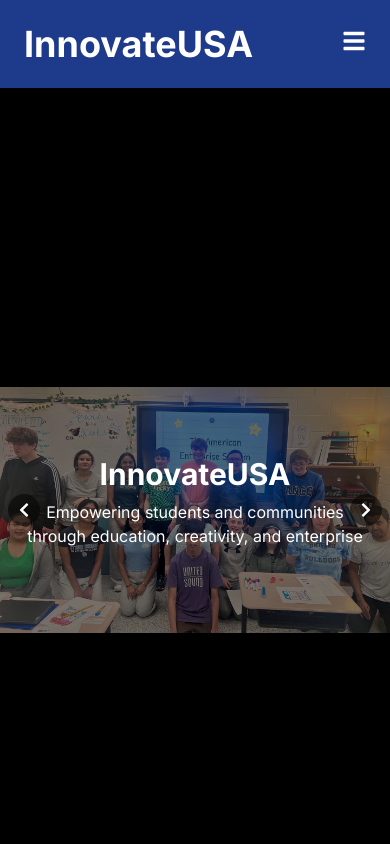
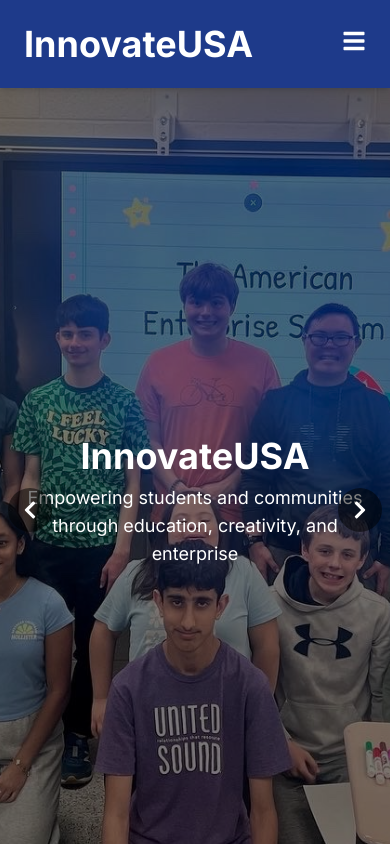
Before and after one commit to arao761/innovate-usa, a Next.js app: page / in a window 390 px wide. Shown: the top 844 px of the page. Built offline with nearby package versions, Linux system fonts and the light colour scheme.

Commit message:
hoepfult his works

```diff
--- a/components/HeroSection.tsx
+++ b/components/HeroSection.tsx
@@ -16,6 +16,7 @@
 
     const goToPrevious = (e: React.MouseEvent) => {
         e.stopPropagation();
+        console.log('Previous button clicked');
         setCurrentImageIndex((prevIndex) =>
             prevIndex === 0 ? images.length - 1 : prevIndex - 1
         );
@@ -23,24 +24,19 @@
 
     const goToNext = (e: React.MouseEvent) => {
         e.stopPropagation();
+        console.log('Next button clicked');
         setCurrentImageIndex((prevIndex) =>
             prevIndex === images.length - 1 ? 0 : prevIndex + 1
         );
     };
 
     return (
-        <section className="relative w-full h-screen overflow-hidden">
+        <section className="relative h-screen overflow-hidden">
             <AnimatePresence initial={false}>
                 <motion.div
                     key={currentImageIndex}
-                    className="absolute inset-0 bg-cover bg-center"
-                    style={{
-                        backgroundImage: `url(${images[currentImageIndex]})`,
-                        backgroundSize: 'contain',
-                        backgroundRepeat: 'no-repeat',
-                        backgroundPosition: 'center center',
-                        backgroundColor: 'black'
-                    }}
+                    className="absolute inset-0 bg-cover bg-center hero-image"
+                    style={{ backgroundImage: `url(${images[currentImageIndex]})` }}
                     initial={{ opacity: 0 }}
                     animate={{ opacity: 1 }}
                     exit={{ opacity: 0 }}
@@ -53,7 +49,7 @@
                     initial={{ opacity: 0, y: 50 }}
                     animate={{ opacity: 1, y: 0 }}
                     transition={{ duration: 1 }}
-                    className="text-3xl sm:text-4xl md:text-6xl font-bold mb-2 md:mb-4"
+                    className="text-4xl md:text-6xl font-bold mb-2 md:mb-4"
                 >
                     InnovateUSA
                 </motion.h1>
@@ -61,25 +57,35 @@
                     initial={{ opacity: 0, y: 30 }}
                     animate={{ opacity: 1, y: 0 }}
                     transition={{ duration: 1, delay: 0.3 }}
-                    className="text-base sm:text-lg md:text-2xl mb-4 md:mb-6"
+                    className="text-lg md:text-2xl mb-4 md:mb-6"
                 >
                     Empowering students and communities through education, creativity, and enterprise
                 </motion.p>
             </div>
             <button
                 aria-label="Previous image"
-                className="absolute left-2 top-1/2 transform -translate-y-1/2 bg-black bg-opacity-50 text-white p-2 rounded-full hover:bg-opacity-75 transition-all duration-300 z-20"
+                className="absolute left-2 md:left-4 top-1/2 transform -translate-y-1/2 bg-black bg-opacity-50 text-white p-3 md:p-2 rounded-full hover:bg-opacity-75 transition-all duration-300 z-20"
                 onClick={goToPrevious}
             >
-                <FaChevronLeft size={16} />
+                <FaChevronLeft size={20} />
             </button>
             <button
                 aria-label="Next image"
-                className="absolute right-2 top-1/2 transform -translate-y-1/2 bg-black bg-opacity-50 text-white p-2 rounded-full hover:bg-opacity-75 transition-all duration-300 z-20"
+                className="absolute right-2 md:right-4 top-1/2 transform -translate-y-1/2 bg-black bg-opacity-50 text-white p-3 md:p-2 rounded-full hover:bg-opacity-75 transition-all duration-300 z-20"
                 onClick={goToNext}
             >
-                <FaChevronRight size={16}/>
+                <FaChevronRight size={20}/>
             </button>
+            <style jsx>{`
+                @media (max-width: 640px) {
+                    .hero-image {
+                        background-size: contain !important;
+                        background-repeat: no-repeat !important;
+                        background-position: center center !important;
+                        background-color: black !important;
+                    }
+                }
+            `}</style>
         </section>
     );
 };
```
